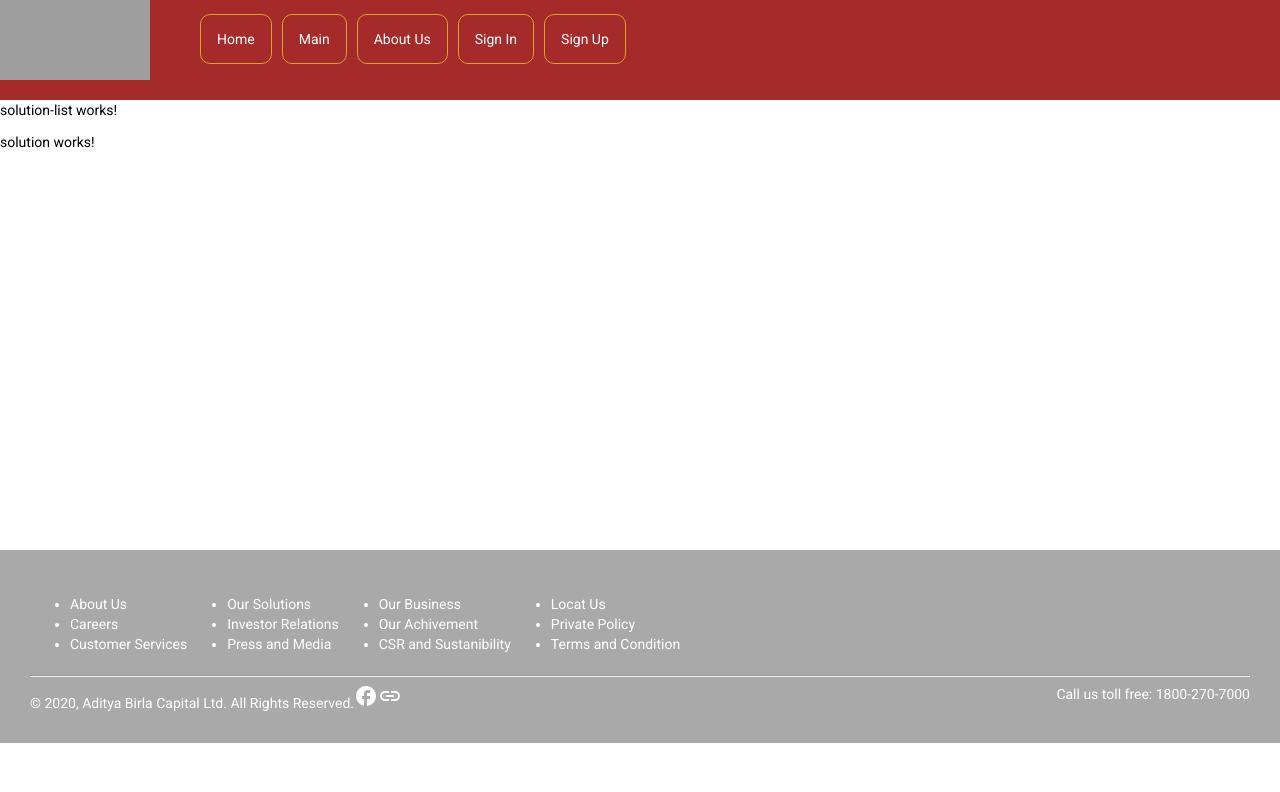
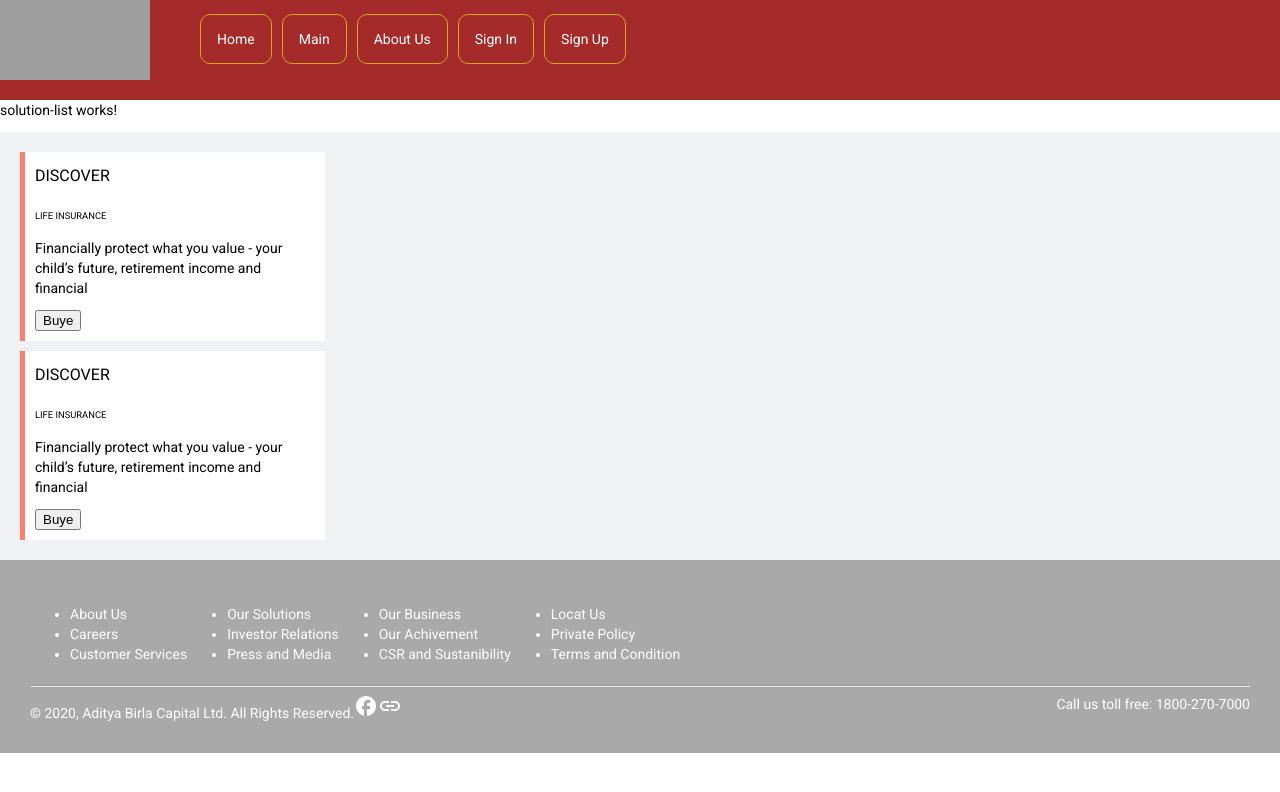
Before and after one commit to smita-89/portal, an Angular app: page / in a window 1280 px wide. Shown: the top 792 px of the page. Built offline with nearby package versions, Linux system fonts and the light colour scheme; grey boxes are pictures that could not be loaded.

Commit message:
build solution item componnet

```diff
--- a/src/app/solution-list/solution-list.component.css
+++ b/src/app/solution-list/solution-list.component.css
@@ -0,0 +1,4 @@
+.solution-list {
+    background-color: #F0F1F2;
+    padding: 10px;
+}
--- a/src/app/solution-list/solution-list.component.html
+++ b/src/app/solution-list/solution-list.component.html
@@ -1,2 +1,5 @@
 <p>solution-list works!</p>
-<app-solution></app-solution>
+<div class="solution-list">
+    <app-solution></app-solution>
+    <app-solution></app-solution>
+</div>
--- a/src/app/solution/solution.component.css
+++ b/src/app/solution/solution.component.css
@@ -0,0 +1,7 @@
+.solution{
+    width: 280px;
+    background-color: white;
+    border-left: 5px salmon solid;
+    margin: 10px;
+    padding: 10px;
+}
--- a/src/app/solution/solution.component.html
+++ b/src/app/solution/solution.component.html
@@ -1 +1,6 @@
-<p>solution works!</p>
+<div class="solution">
+    <h3> {{solution.title}}</h3>
+    <h6> {{solution.subtitle}}</h6>
+    <p>{{solution.desc}}</p>
+    <button>{{solution.button}}</button>
+</div>
--- a/src/app/solution/solution.component.ts
+++ b/src/app/solution/solution.component.ts
@@ -6,6 +6,12 @@ import { Component, OnInit } from '@angular/core';
   styleUrls: ['./solution.component.css']
 })
 export class SolutionComponent implements OnInit {
+  solution = {
+    title: 'DISCOVER',
+    subtitle: ' LIFE INSURANCE',
+    desc: 'Financially protect what you value - your child’s future, retirement income and financial',
+    button: "Buye"
+  };
 
   constructor() { }
 
```
